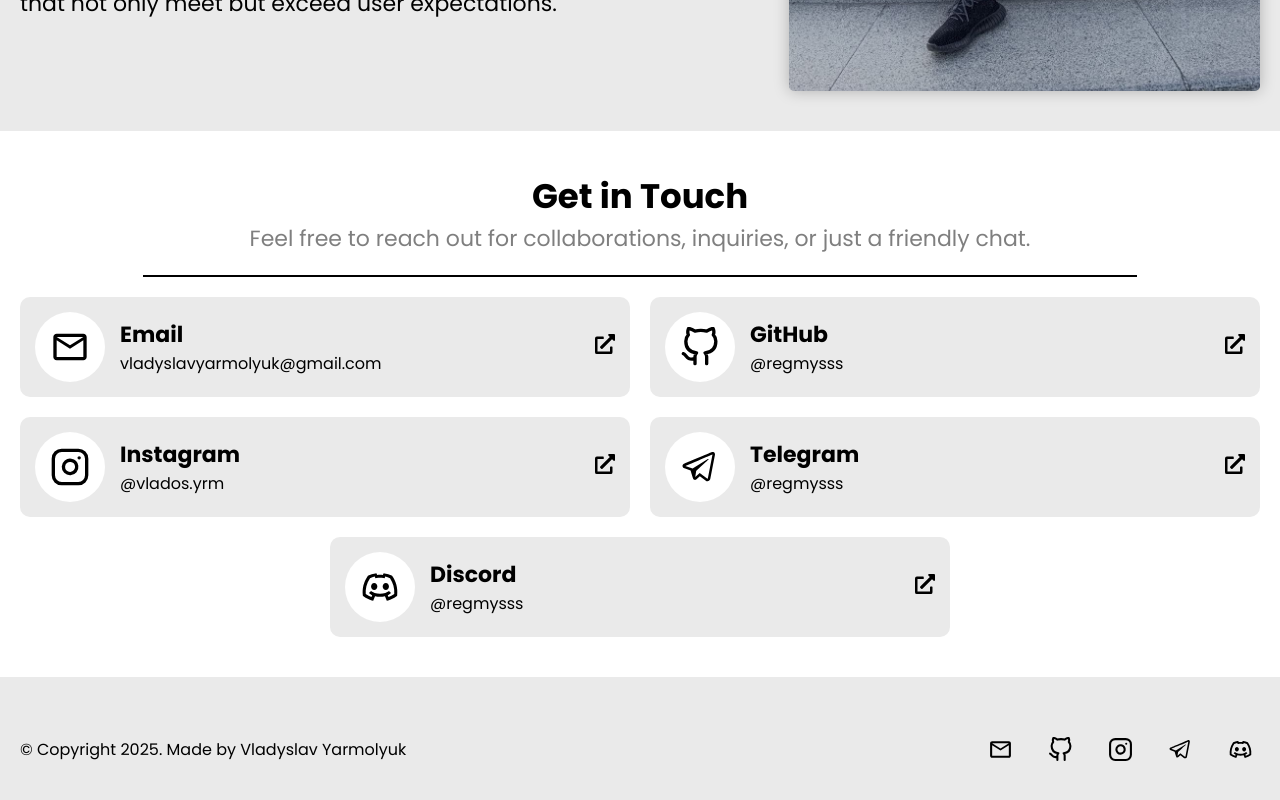
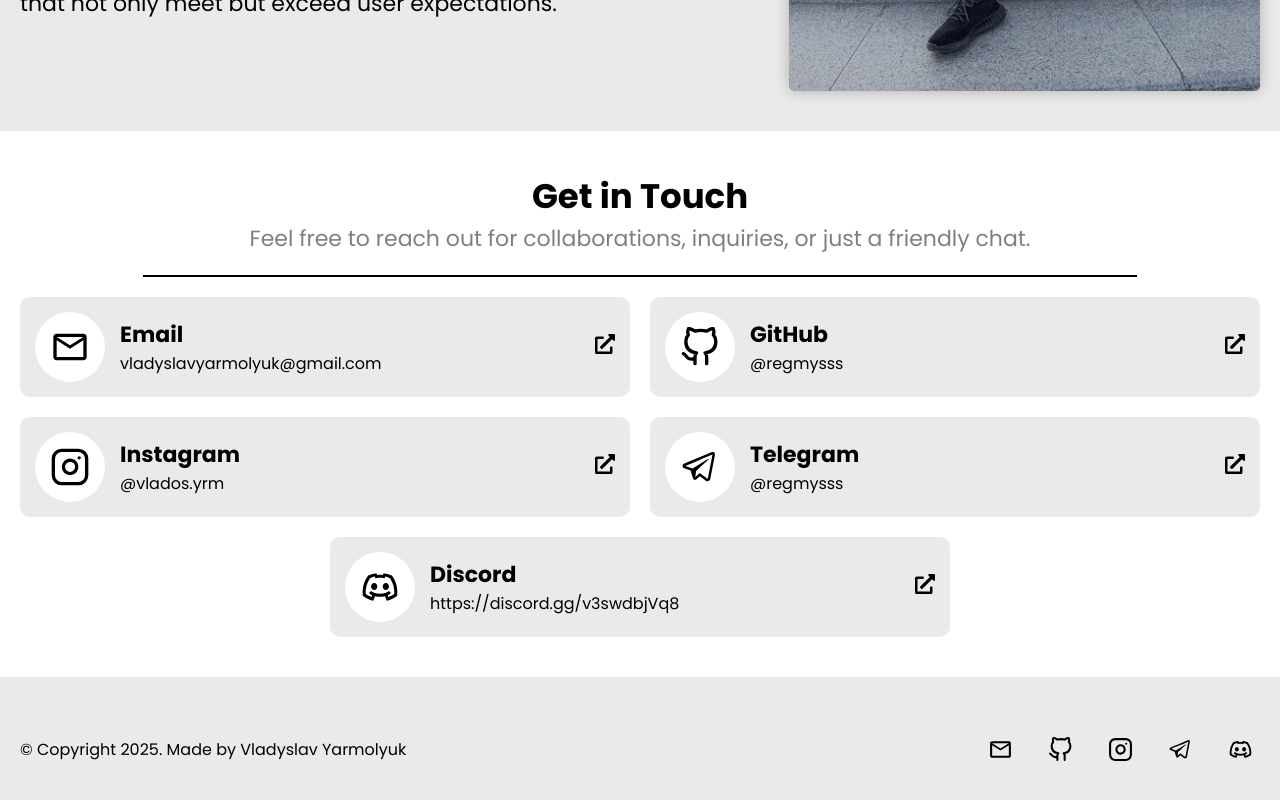
Before and after one commit to regmysss/regmysss.github.io, a React (Vite) app: page / in a window 1280 px wide. Shown: the part 3018-3818 px from the top of the page. Built offline with nearby package versions, Linux system fonts and the light colour scheme.

Commit message:
fix: Update Discord link and value for correct redirection

```diff
--- a/src/data/socials.js
+++ b/src/data/socials.js
@@ -30,8 +30,8 @@ export const socials = [
     },
     {
         name: "Discord",
-        value: "@regmysss",
-        link: "https://discord.com/users/456494528589856799",
+        value: "https://discord.gg/v3swdbjVq8",
+        link: "https://discord.gg/v3swdbjVq8",
         icon: RiDiscordLine
     }
 ]
```
